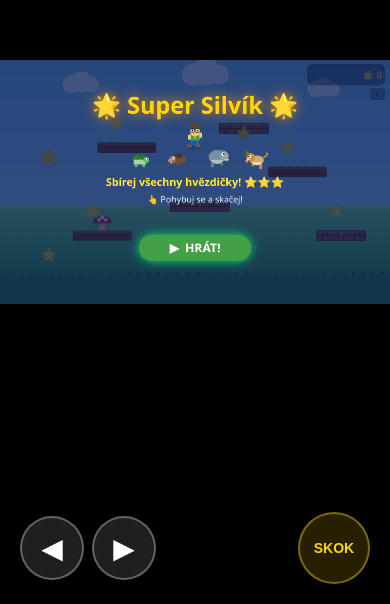
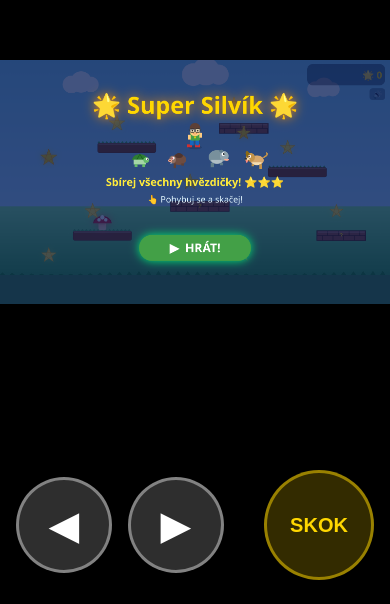
Before and after one commit to oparizek/super-silvik, a React (Vite) app: page / in a window 390 px wide. Shown: the part 240-844 px from the top of the page. Built offline with nearby package versions, Linux system fonts and the light colour scheme.

Commit message:
Zvětši ovládací tlačítka pro ovládání palci na mobilu
Šipky: 64px → 96px, skok: 72px → 110px
Větší fonty, silnější ohraničení, větší gap mezi tlačítky.

https://claude.ai/code/session_013dHRBzoC3qd9ep1oKwRRP3

```diff
--- a/game.jsx
+++ b/game.jsx
@@ -1083,14 +1083,14 @@ export default function MarioGame() {
 
   const tS = (a) => (e) => { e.preventDefault(); gs.current[a] = true; };
   const tE = (a) => (e) => { e.preventDefault(); gs.current[a] = false; };
-  const btn = (accent) => ({ width: accent ? 72 : 64, height: accent ? 72 : 64, borderRadius: "50%", border: `2px solid ${accent ? "rgba(255,215,0,0.4)" : "rgba(255,255,255,0.3)"}`, background: accent ? "rgba(255,215,0,0.15)" : "rgba(255,255,255,0.12)", color: accent ? "#FFD700" : "#FFF", fontSize: accent ? 14 : 28, fontWeight: accent ? "bold" : "normal", cursor: "pointer", display: "flex", alignItems: "center", justifyContent: "center", backdropFilter: "blur(8px)", touchAction: "none", userSelect: "none" });
+  const btn = (accent) => ({ width: accent ? 110 : 96, height: accent ? 110 : 96, borderRadius: "50%", border: `3px solid ${accent ? "rgba(255,215,0,0.5)" : "rgba(255,255,255,0.4)"}`, background: accent ? "rgba(255,215,0,0.2)" : "rgba(255,255,255,0.18)", color: accent ? "#FFD700" : "#FFF", fontSize: accent ? 20 : 40, fontWeight: accent ? "bold" : "normal", cursor: "pointer", display: "flex", alignItems: "center", justifyContent: "center", backdropFilter: "blur(8px)", touchAction: "none", userSelect: "none" });
 
   return (
     <div style={{ position: "fixed", top: 0, left: 0, width: "100vw", height: "100vh", display: "flex", alignItems: "center", justifyContent: "center", background: "#000", fontFamily: "'Segoe UI', sans-serif", overflow: "hidden" }}>
       <div style={{ position: "relative", width: "100%", height: "100%", display: "flex", alignItems: "center", justifyContent: "center" }}>
         <canvas ref={canvasRef} width={GW} height={GH} onClick={handleClick} style={{ display: "block", maxWidth: "100%", maxHeight: "100%", objectFit: "contain" }} />
-        <div style={{ position: "absolute", bottom: 20, left: 20, right: 20, display: "flex", justifyContent: "space-between", alignItems: "center", userSelect: "none", pointerEvents: "none" }}>
-          <div style={{ display: "flex", gap: 8, pointerEvents: "auto" }}>
+        <div style={{ position: "absolute", bottom: 24, left: 16, right: 16, display: "flex", justifyContent: "space-between", alignItems: "center", userSelect: "none", pointerEvents: "none" }}>
+          <div style={{ display: "flex", gap: 16, pointerEvents: "auto" }}>
             <button onTouchStart={tS("touchLeft")} onTouchEnd={tE("touchLeft")} onMouseDown={() => gs.current.touchLeft = true} onMouseUp={() => gs.current.touchLeft = false} onMouseLeave={() => gs.current.touchLeft = false} style={btn(false)}>◀</button>
             <button onTouchStart={tS("touchRight")} onTouchEnd={tE("touchRight")} onMouseDown={() => gs.current.touchRight = true} onMouseUp={() => gs.current.touchRight = false} onMouseLeave={() => gs.current.touchRight = false} style={btn(false)}>▶</button>
           </div>
```
